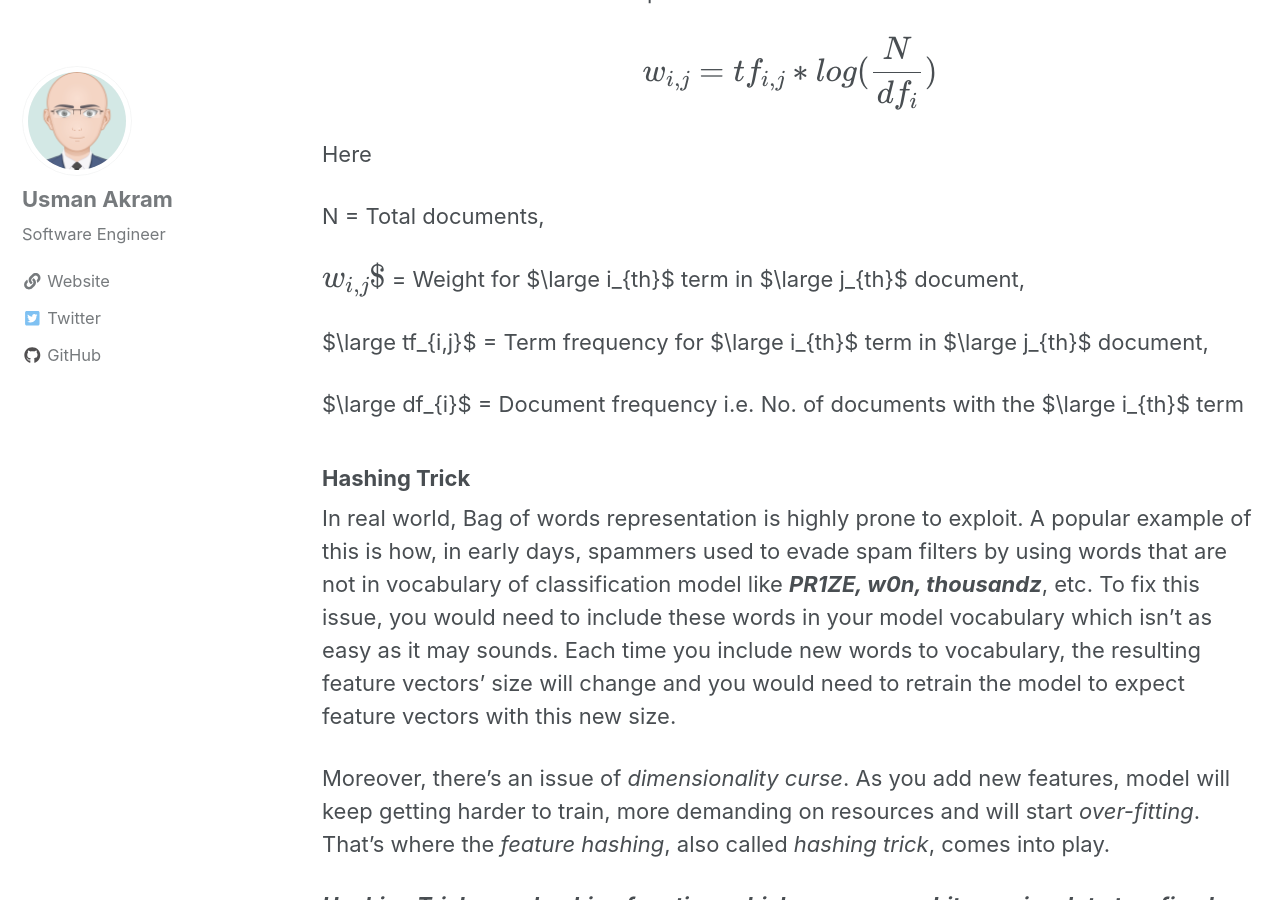
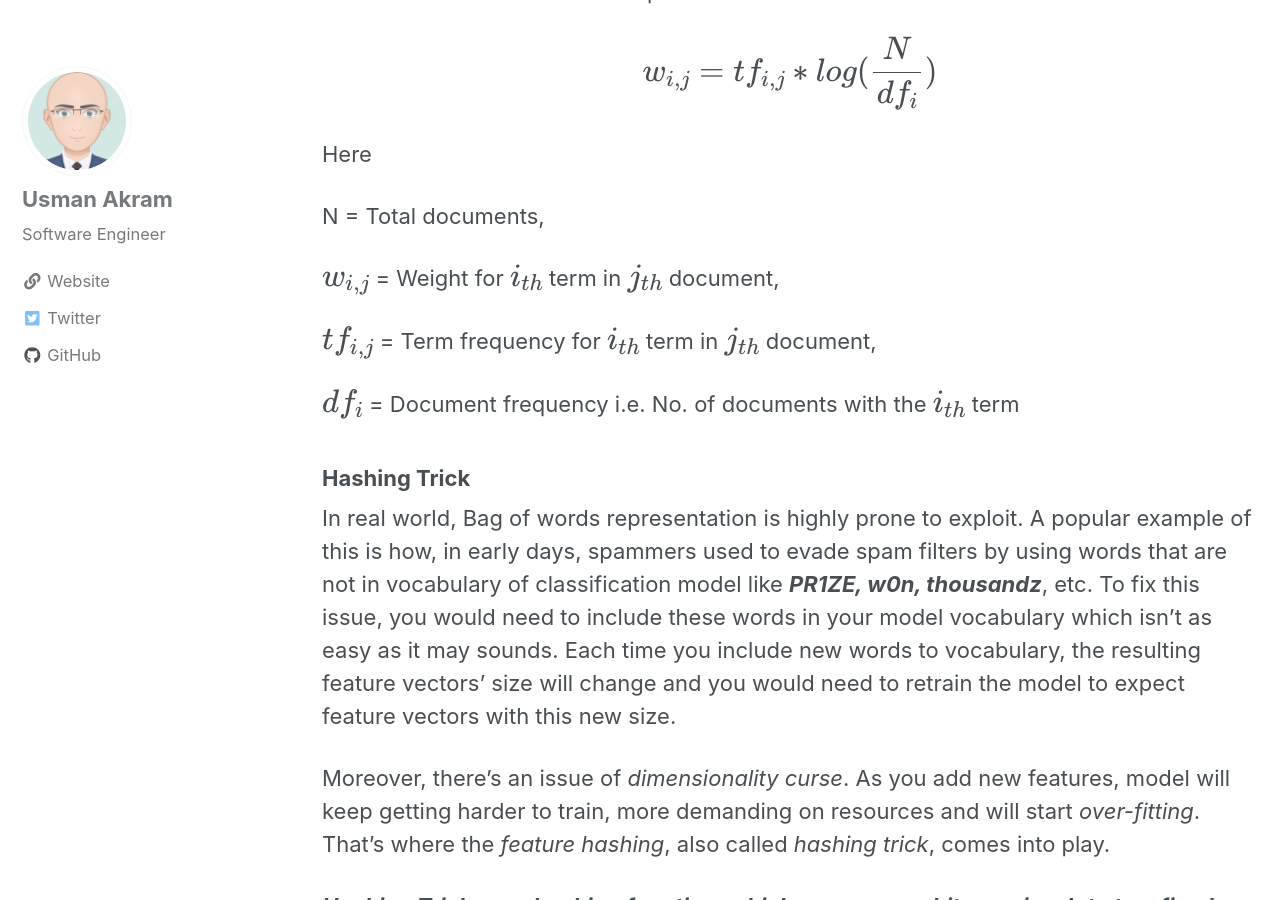
Before and after one commit to CodingTumbleweed/blog, a Jekyll site: the page built from _posts/2019/2019-05-31-bag-of-words-under-the-hood.md, in a window 1280 px wide and 900 px high, scrolled down 2023 px. Built offline with Jekyll 4.4.1, drawn with Linux system fonts in a browser that asks for light colours; nearby versions of some CDN libraries; formulas are drawn with MathJax 3.

Commit message:
Replaced all mathjax start and end tags
Replaced all mathjax start and end tags $ equation $ with \\(  equation  \\)

```diff
--- a/_posts/2019/2019-05-31-bag-of-words-under-the-hood.md
+++ b/_posts/2019/2019-05-31-bag-of-words-under-the-hood.md
@@ -81,11 +81,11 @@ Here
 
 N = Total documents,
 
-\\( \large w_{i,j}$ \\) = Weight for $\large i_{th}$ term in $\large j_{th}$ document,
+\\( \large w_{i,j} \\)  = Weight for \\( \large i_{th} \\) term in \\( \large j_{th} \\) document,
 
-$\large tf_{i,j}$ = Term frequency for $\large i_{th}$ term in $\large j_{th}$ document,
+\\( \large tf_{i,j} \\) = Term frequency for \\( \large i_{th} \\) term in \\( \large j_{th} \\) document,
 
-$\large df_{i}$   = Document frequency i.e. No. of documents with the $\large i_{th}$ term
+\\( \large df_{i} \\)   = Document frequency i.e. No. of documents with the \\( \large i_{th} \\) term
 
 
 
```
